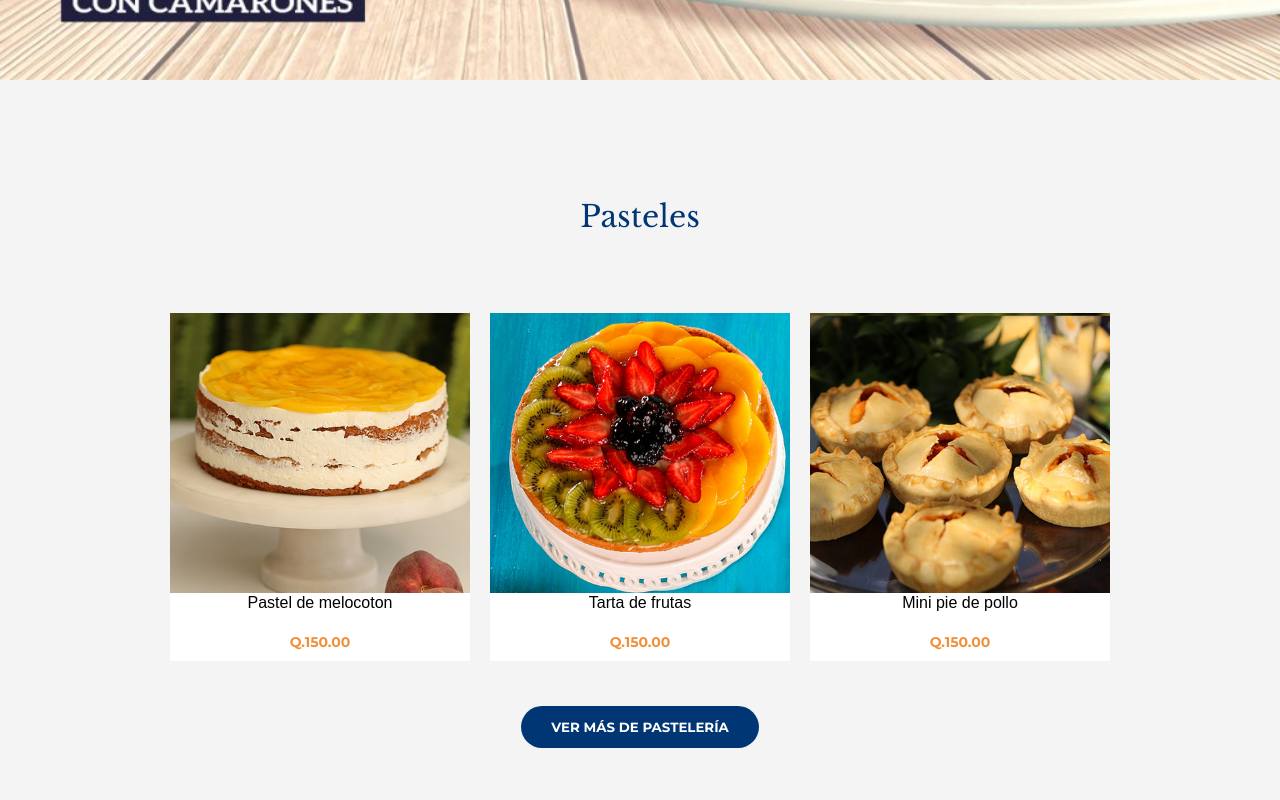
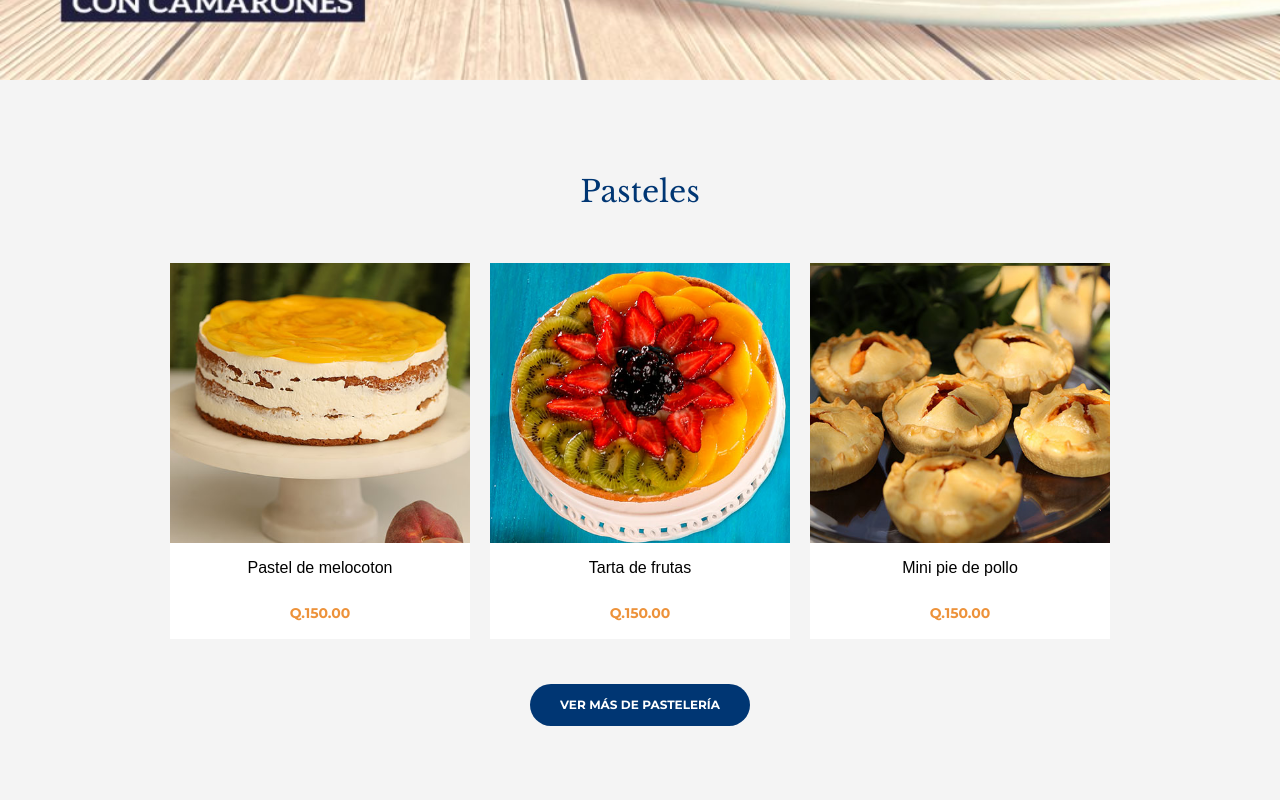
Before and after one commit to bryannalfaro/Proyecto1Web, a React app: page / in a window 1280 px wide. Shown: the part 680-1480 px from the top of the page. Built offline with nearby package versions, Linux system fonts and the light colour scheme; the HTML template or start-up script is replaced by a standard one.

Commit message:
style changes

```diff
--- a/src/styles/card.css
+++ b/src/styles/card.css
@@ -26,7 +26,8 @@
     font-weight: normal;
     display: block;
     font-size: 16px;
-    padding-bottom: 5px;
+    padding-bottom: 10px;
+    padding-top:15px;
     padding-right: 20px;
     padding-left: 20px;
 }
@@ -38,4 +39,6 @@
     font-size: 14px;
     display:block;
     margin-bottom: 10px;
+    line-height: 1.5;
+    padding-bottom:5px;
 }
--- a/src/styles/menu.css
+++ b/src/styles/menu.css
@@ -12,6 +12,7 @@
     margin-top: 40px;
     padding-bottom: 40px;
     padding-top: 40px;
+    line-height: 1.5;
 }
 .texto{
     text-align:center;
@@ -22,12 +23,14 @@
     font-size: 1.875rem;
     font-weight: normal;
     line-height: 1.3;
+    margin: 0;
 }
 
 .cards{
     width:100%;
     display:flex;
     margin-top: 40px;
+    line-height: 1.5;
     justify-content:center;
 
 }
@@ -42,6 +45,7 @@
     border-radius: 3.125rem;
     line-height: 42px;
     font-family: 'Montserrat';
+    font-size: .75rem;
     font-weight: bold;
     border-style: none;
     transition: 0.3s;
```
